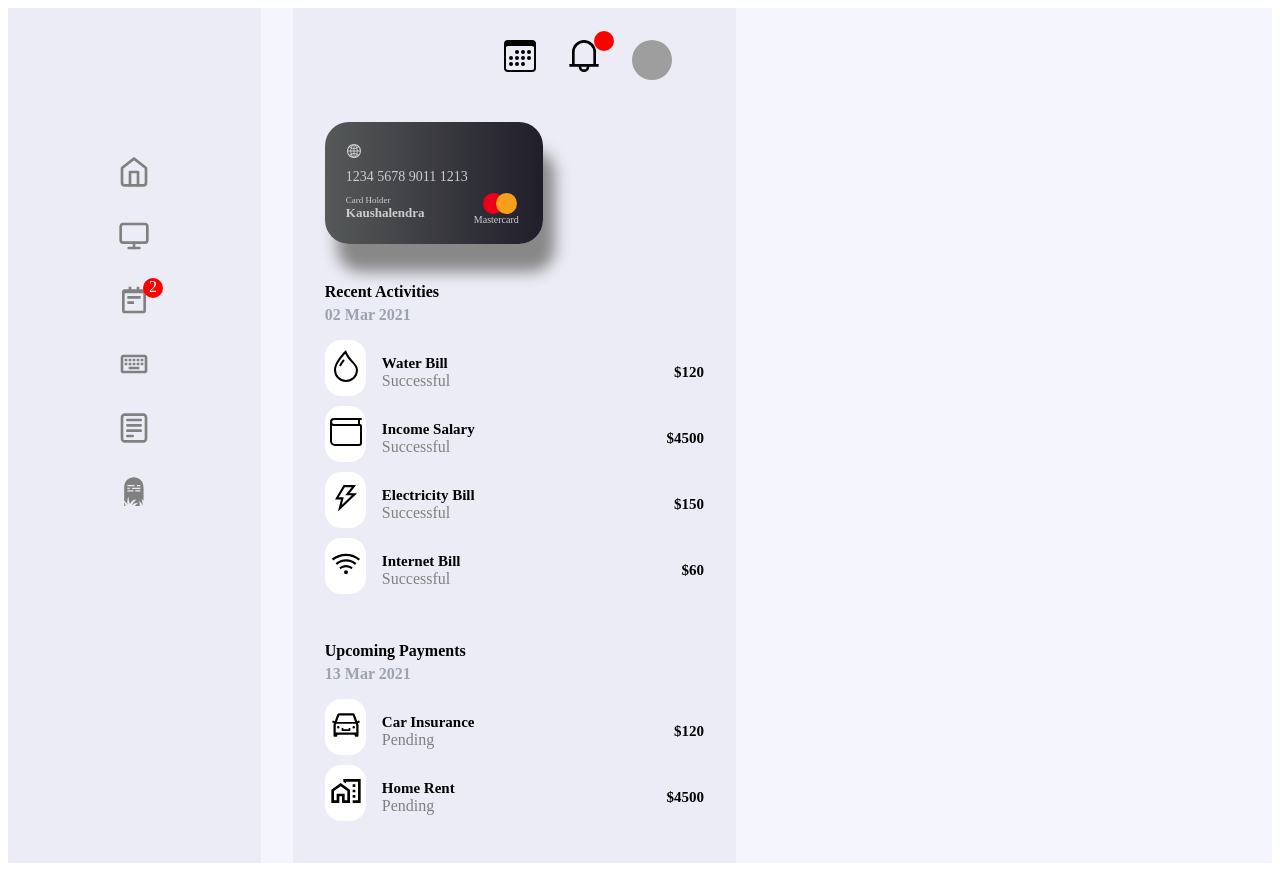
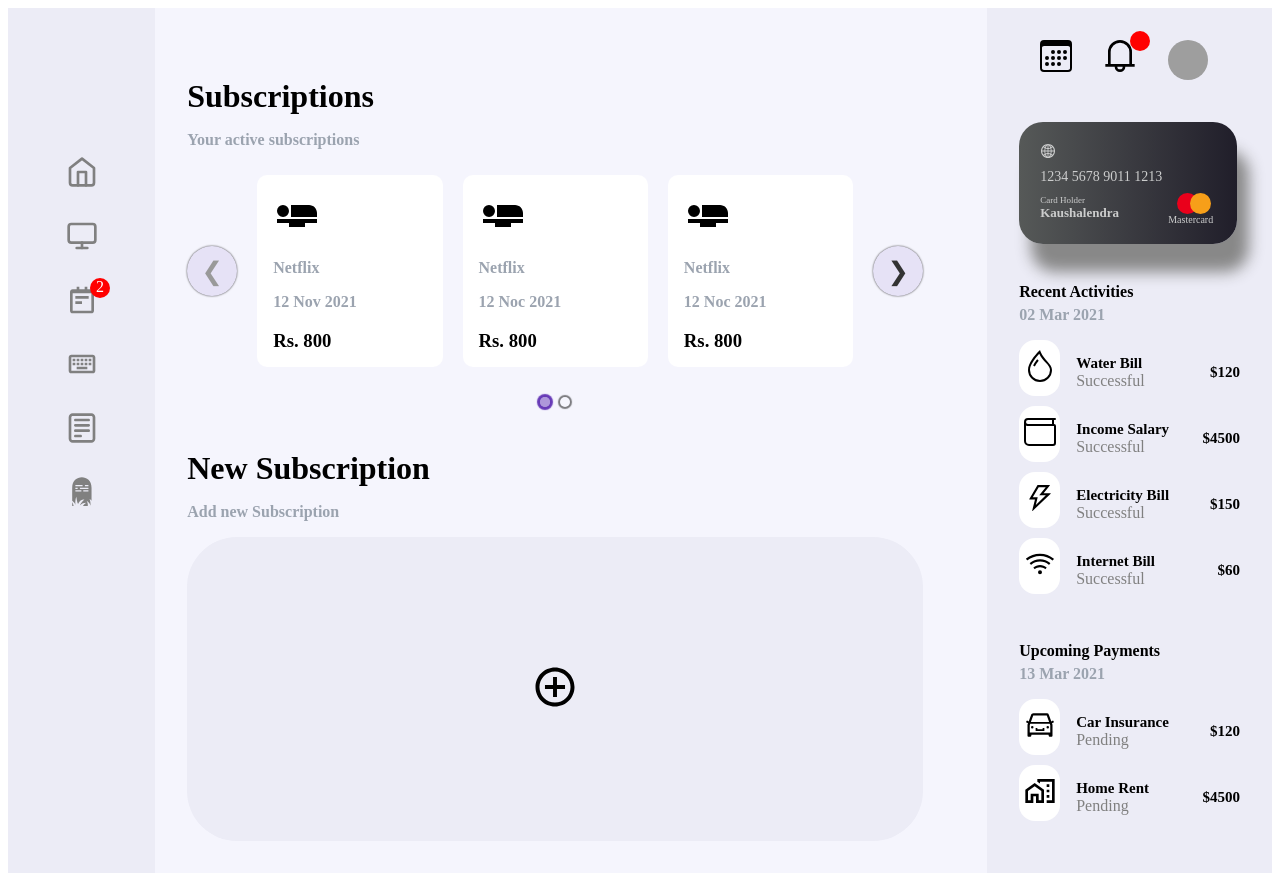
Before and after one commit to kaushalendra-pandey/finTrack-CRA, a React (Create React App) app: page /subscription in a window 1280 px wide. Built offline with nearby package versions, Linux system fonts and the light colour scheme; grey boxes are pictures that could not be loaded; the HTML template or start-up script is replaced by a standard one.

Commit message:
subscription modal added

```diff
--- a/package.json
+++ b/package.json
@@ -12,6 +12,7 @@
     "react": "^17.0.2",
     "react-chartjs-2": "^4.0.0",
     "react-dom": "^17.0.2",
+    "react-elastic-carousel": "^0.11.5",
     "react-icons": "^4.3.1",
     "react-router-dom": "^6.2.1",
     "react-scripts": "5.0.0",
--- a/src/App.js
+++ b/src/App.js
@@ -3,6 +3,7 @@ import styled from "styled-components"
 import Detail from './section/Details'
 import Content from "./section/Content"
 import LendAndBorrowSection from './section/LendAndBorrow'
+import SubscriptionSection from './section/SubscriptionSection'
 import {
   BrowserRouter,
   Routes,
@@ -23,6 +24,7 @@ function App() {
       <Sidenav/>
 
           <Routes>
+            <Route exact path="/subscription" element={<SubscriptionSection/>}/>
             <Route exact path="/lendAndBorrow" element={<LendAndBorrowSection />}/>
             <Route exact path="/" element={<Detail />}>
 
--- a/src/assets/index.js
+++ b/src/assets/index.js
@@ -1,2 +1,3 @@
 export {default as ModalImg1} from "./modal-1.jpg"
 export {default as ModalImg2} from "./modal-2.jpg"
+export {default as ModalImg3} from "./modal-3.jpg"
--- /dev/null
+++ b/src/components/ActiveSubscription/ActiveSubscription.jsx
@@ -0,0 +1,58 @@
+import React from 'react'
+import { MdAirlineSeatFlat } from 'react-icons/md'
+ import styled from "styled-components"
+import MainCarousel from '../Carousel/Carousel'
+
+const activeSubscription = [
+    {
+        id:0,
+        title: "Netflix",
+        date: "12 Nov 2021",
+        amount: "800",
+        icon: <MdAirlineSeatFlat size={"3rem"}/>
+    },
+    {
+        id:1,
+        title: "Netflix",
+        date: "12 Noc 2021",
+        amount: "800",
+        icon: <MdAirlineSeatFlat size={"3rem"}/>
+    },
+    {
+        id:2,
+        title: "Netflix",
+        date: "12 Noc 2021",
+        amount: "800",
+        icon: <MdAirlineSeatFlat size={"3rem"}/>
+    },
+    {
+        id:3,
+        title: "Netflix",
+        date: "12 Noc 2021",
+        amount: "800",
+        icon: <MdAirlineSeatFlat size={"3rem"}/>
+    },
+    {
+        id:4,
+        title: "Netflix",
+        date: "12 Noc 2021",
+        amount: "800",
+        icon: <MdAirlineSeatFlat size={"3rem"}/>
+    }
+]
+
+const CardContainer = styled.div`
+    display: flex;
+`
+
+const ActiveSubscription = () => {
+    return (
+        <>
+            <CardContainer>
+                <MainCarousel items={activeSubscription}/>
+            </CardContainer>
+        </>
+    )
+}
+
+export default ActiveSubscription
--- a/src/components/Card/Card.jsx
+++ b/src/components/Card/Card.jsx
@@ -35,7 +35,7 @@ const Price = styled.h3`
 
 `
 
-const Card = ({logo, text, price}) => {
+const Card = ({logo, text,date, price}) => {
     return (
        <CardContainer data-testid="main-detail-card">
            <Wrapper>
@@ -46,8 +46,14 @@ const Card = ({logo, text, price}) => {
                 <Description>
                     {text}
                 </Description>
+                {
+                    date &&
+                    (<Description>
+                        {date}
+                    </Description>)
+                }
                 <Price>
-                    {price}
+                    Rs. {price}
                 </Price>
 
            </Wrapper>
@@ -59,7 +65,8 @@ const Card = ({logo, text, price}) => {
 Card.propTypes = {
     logo: PropTypes.any.isRequired,
     text: PropTypes.string.isRequired,
-    price: PropTypes.string.isRequired
+    price: PropTypes.string.isRequired,
+    date: PropTypes.string
 
 }
 
--- /dev/null
+++ b/src/components/Carousel/Carousel.jsx
@@ -0,0 +1,26 @@
+import React from 'react'
+import Carousel from "react-elastic-carousel"
+import Card from '../Card/Card'
+
+const breakpoints = [
+    {width:1, itemsToShow:1},
+    {width:550, itemsToShow:3},
+    {width:768, itemsToShow:4},
+    {width:1200, itemsToShow:4},
+
+]
+
+const MainCarousel = ({items}) => {
+    return (
+        <Carousel breakPoints={breakpoints}>
+            {
+                items.map(item => (
+                    <Card key={item.id} logo={item.icon} date={item.date} text={item.title} price={item.amount}/>
+                ))
+            }
+        </Carousel>
+    )
+}
+
+
+export default MainCarousel
--- /dev/null
+++ b/src/components/ModalContents/NewSubscription.jsx
@@ -0,0 +1,60 @@
+import React from 'react'
+import styled from "styled-components"
+
+const Input = styled.input`
+    width: 8rem;
+    border: 2px solid black;
+    border-radius: 8px;
+    padding: 8px;
+    margin-bottom: 2rem;
+`
+
+const Heading = styled.h1`
+    text-align: center;
+`
+
+
+const ModalContent = styled.div`
+  display: flex;
+  flex-direction: column;
+  justify-content: center;
+  align-items: center;
+  line-height: 1.8;
+  color: #141414;
+  p {
+    margin-bottom: 1rem;
+  }
+  button {
+    padding: 10px 24px;
+    background: #141414;
+    color: #fff;
+    border: none;
+  }
+`;
+
+const Select = styled.select`
+
+    margin-bottom: 2rem;
+    width: 9rem;
+    padding: 10px;
+    border-radius: 8px;
+
+`
+
+const NewSubscription = () => {
+    return (
+            <ModalContent>
+                <Heading>Add a new subscription... </Heading>
+                <Input type="text" placeholder="Service Name"/>
+                <Input type="date" placeholder="Enter the Date"/>
+                <Input type="number" placeholder='Enter the amount'/>
+                <Select name="subscription-type">
+                    <option value="MONTHLY"> Monthly </option>
+                    <option value="Yearly"> Yearly </option>
+                </Select>
+                <button> Add Subscription </button>
+            </ModalContent>
+    )
+}
+
+export default NewSubscription
--- /dev/null
+++ b/src/components/Subscription/Subscription.jsx
@@ -0,0 +1,26 @@
+import React from 'react'
+import styled from "styled-components"
+import SectionTitle from '../SectionTitle/SectionTitle'
+import ActiveSubscription from '../ActiveSubscription/ActiveSubscription'
+import OpenModal from '../OpenModal/OpenModal'
+import { ModalImg2, ModalImg3 } from '../../assets'
+import RequestMoney from '../ModalContents/RequestMoney'
+import NewSubscription from '../ModalContents/NewSubscription'
+
+const Container = styled.div`
+    width: 100%;
+    margin: 2rem;
+`
+
+const Subscription = () => {
+    return (
+        <Container>
+            <SectionTitle heading="Subscriptions" subHeading='Your active subscriptions'/>
+            <ActiveSubscription/>
+            <SectionTitle heading='New Subscription' subHeading='Add new Subscription'/>
+            <OpenModal img={ModalImg3} Content={<NewSubscription/>}/>
+        </Container>
+    )
+}
+
+export default Subscription
--- a/src/section/Sidenav/index.jsx
+++ b/src/section/Sidenav/index.jsx
@@ -19,7 +19,7 @@ const icons = [
         icon: <FiMonitor size={"2rem"}/>,
         id: 2,
         notification: 0,
-        link:"/"
+        link:"/subscription"
     },
     {
         icon: <BiNotepad size={"2rem"}/>,
--- /dev/null
+++ b/src/section/SubscriptionSection/index.jsx
@@ -0,0 +1,10 @@
+import React from 'react'
+import Subscription from '../../components/Subscription/Subscription'
+
+const SubscriptionSection = () => {
+    return (
+        <Subscription/>
+    )
+}
+
+export default SubscriptionSection
```
Also changed, not shown: src/assets/modal-3.jpg (added), 1 other file (tests, documents, lock files or other folders).
